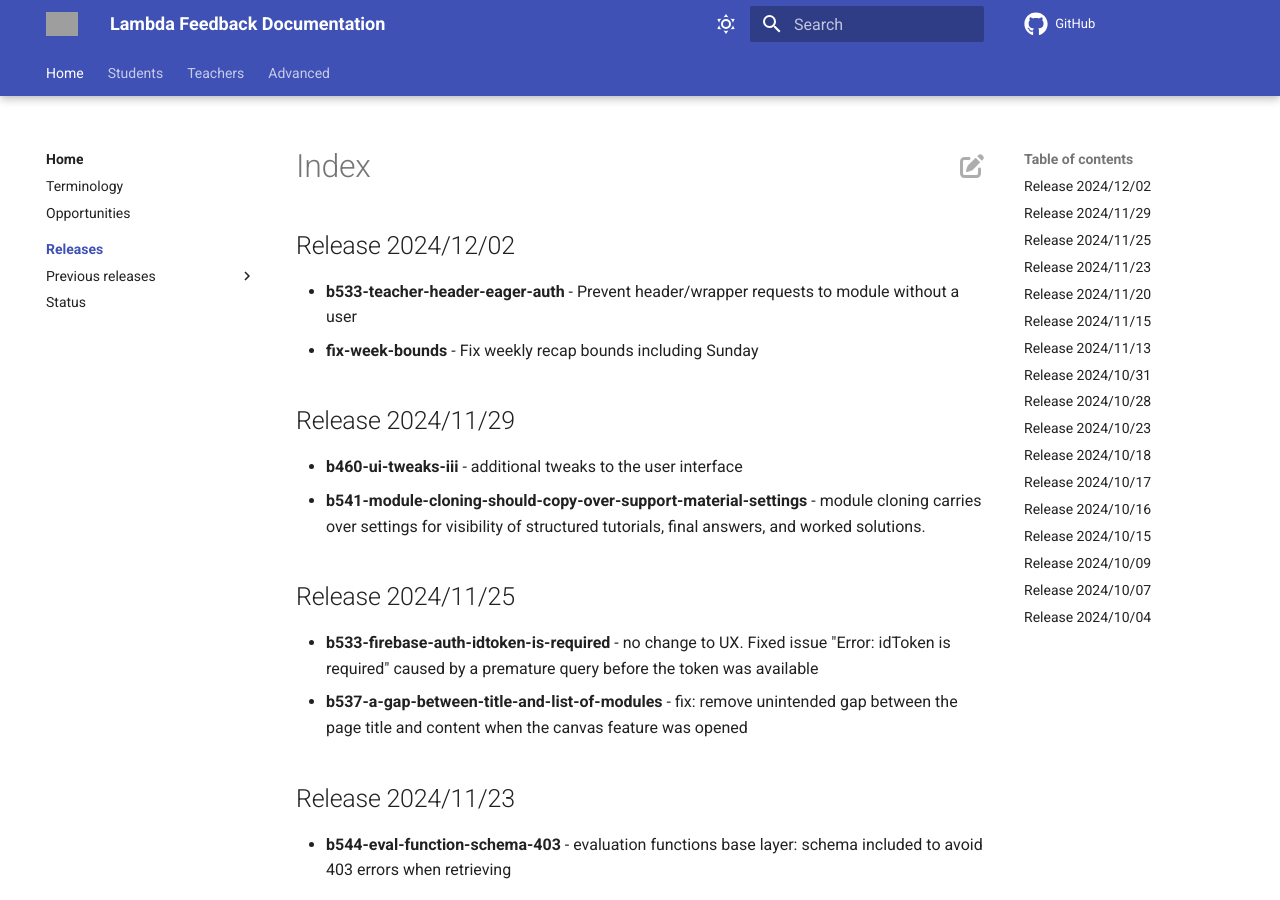
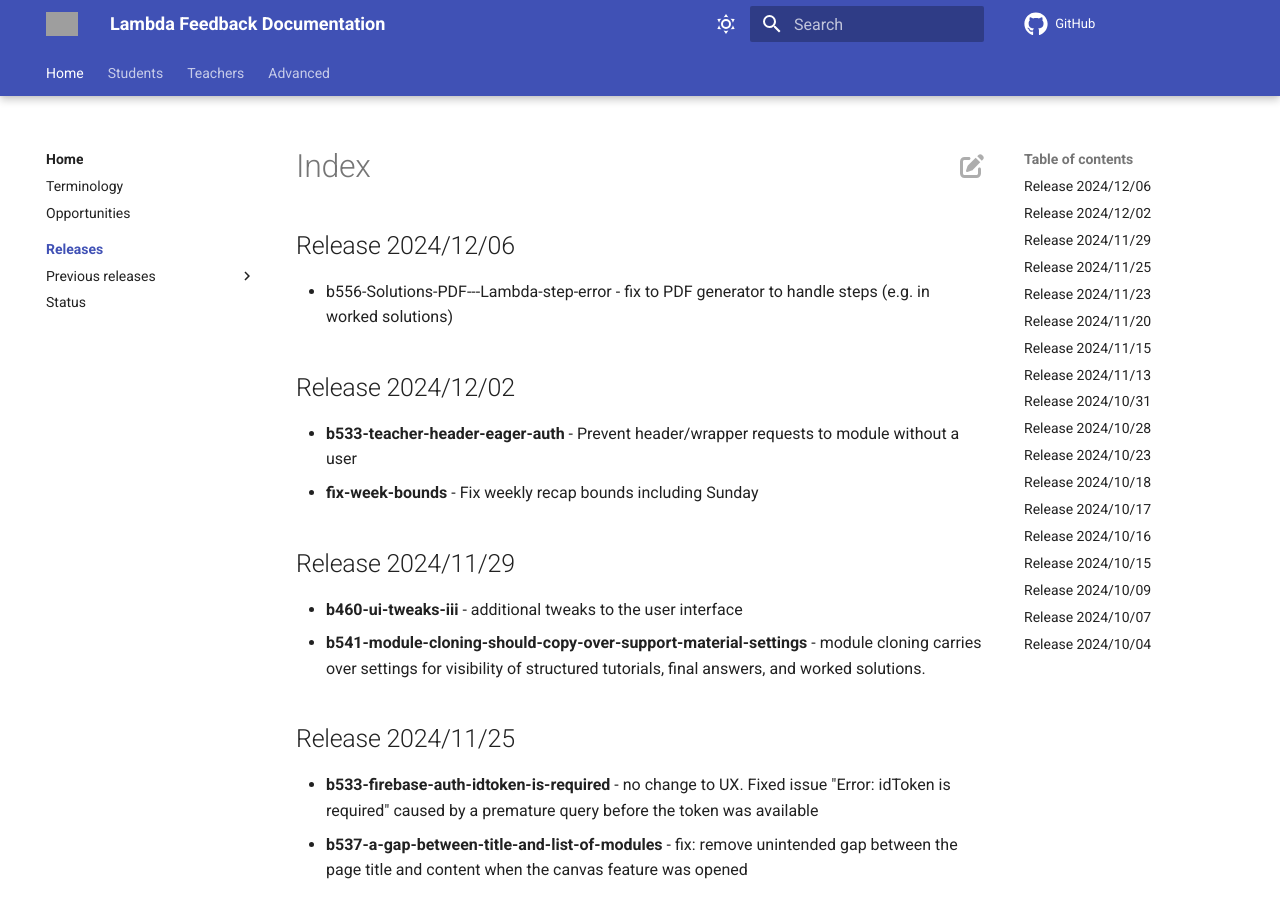
Before and after one commit to lambda-feedback/user-documentation, an MkDocs documentation site: the page built from docs/releases/index.md, in a window 1280 px wide and 900 px high. Built offline with MkDocs 1.6.1 and Material for MkDocs 9.7.7, drawn with Linux system fonts in a browser that asks for light colours; comment, search, counter and statistics services are not loaded; grey boxes are pictures that could not be loaded.

Commit message:
Release notes

```diff
--- a/docs/releases/index.md
+++ b/docs/releases/index.md
@@ -1,3 +1,6 @@
+## Release 2024/12/06
+- b556-Solutions-PDF---Lambda-step-error - fix to PDF generator to handle steps (e.g. in worked solutions)
+
 ## Release 2024/12/02
 
 - **b533-teacher-header-eager-auth** - Prevent header/wrapper requests to module without a user
```
